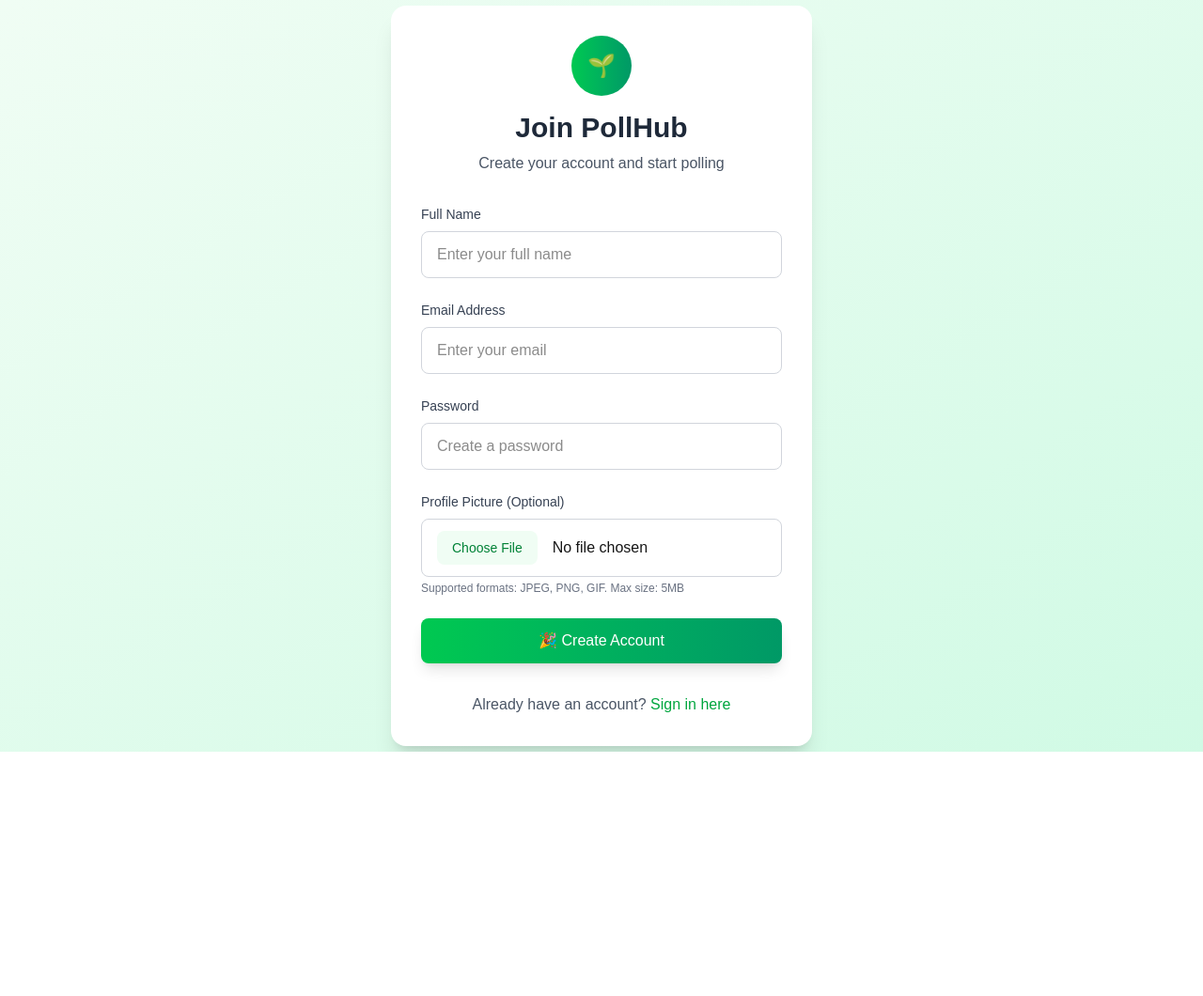
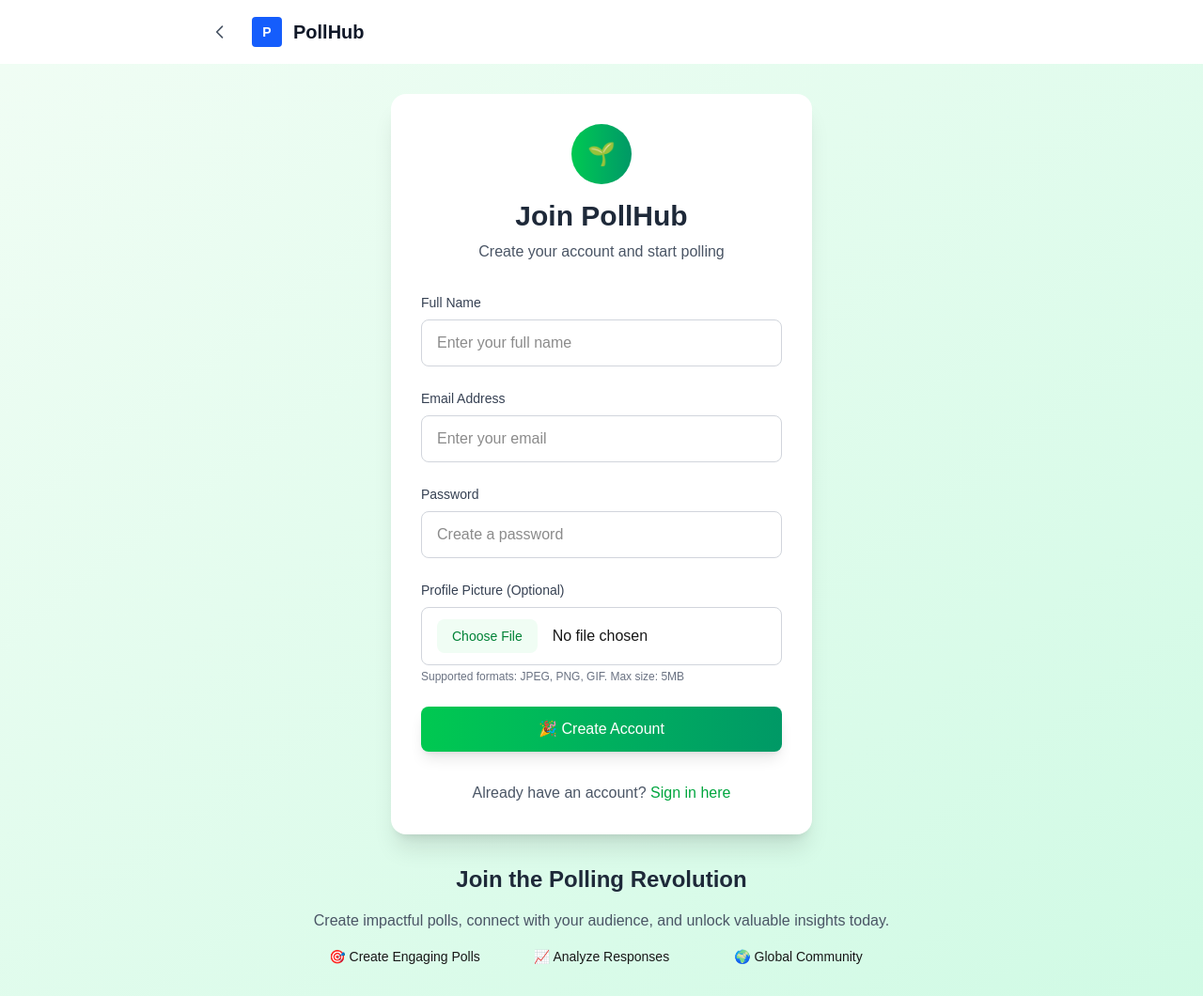
Before and after one commit to cseahmed01/nextjs-poll-app, a Next.js app: page /signup in a window 1280 px wide. Shown: the whole page at 94% size. Before the commit the page ends 800 px from the top, so only its background shows below. Built offline with nearby package versions, Linux system fonts and the light colour scheme.

Commit message:
Update login registration etc

```diff
--- a/src/app/login/page.js
+++ b/src/app/login/page.js
@@ -3,6 +3,7 @@
 import { useState } from 'react'
 import { signIn } from 'next-auth/react'
 import { useRouter } from 'next/navigation'
+import Link from 'next/link'
 
 export default function Login() {
   const [email, setEmail] = useState('')
@@ -31,8 +32,34 @@ export default function Login() {
   }
 
   return (
-    <div className="min-h-screen bg-gradient-to-br from-blue-50 to-indigo-100 flex items-center justify-center px-4">
-      <div className="max-w-md w-full">
+    <>
+      <header className="bg-white shadow">
+        <div className="max-w-4xl mx-auto px-4 sm:px-6 py-4">
+          <div className="flex items-center">
+            <button
+              onClick={() => router.back()}
+              className="mr-4 p-2 hover:bg-gray-100 rounded-full transition-colors"
+            >
+              <svg className="w-5 h-5 text-gray-600" fill="none" stroke="currentColor" viewBox="0 0 24 24">
+                <path strokeLinecap="round" strokeLinejoin="round" strokeWidth={2} d="M15 19l-7-7 7-7" />
+              </svg>
+            </button>
+            <Link
+              href="/"
+              className="flex items-center space-x-2 sm:space-x-3 hover:opacity-80 transition-opacity"
+            >
+              <div className="w-6 h-6 sm:w-8 sm:h-8 bg-blue-600 rounded flex items-center justify-center">
+                <span className="text-white text-xs sm:text-sm font-bold">P</span>
+              </div>
+              <h1 className="text-lg sm:text-xl font-bold text-gray-900">PollHub</h1>
+            </Link>
+          </div>
+        </div>
+      </header>
+
+      <div className="min-h-screen bg-gradient-to-br from-blue-50 to-indigo-100 flex flex-col items-center justify-center px-4 py-8">
+        {/* Form First */}
+        <div className="max-w-md w-full mb-8">
           <div className="bg-white rounded-2xl shadow-xl p-8">
             <div className="text-center mb-8">
               <div className="w-16 h-16 bg-gradient-to-r from-blue-500 to-indigo-600 rounded-full flex items-center justify-center mx-auto mb-4">
@@ -102,6 +129,18 @@ export default function Login() {
             </div>
           </div>
         </div>
+
+        {/* Hero Section Below Form */}
+        <div className="text-center max-w-xl md:max-w-2xl">
+          <h2 className="text-xl md:text-2xl font-bold text-gray-800 mb-3 md:mb-4">Discover the Power of Polling</h2>
+          <p className="text-sm md:text-base text-gray-600 mb-3 md:mb-4">Engage your audience, gather insights, and make informed decisions with PollHub.</p>
+          <div className="grid grid-cols-1 md:grid-cols-3 gap-2 md:gap-4 text-xs md:text-sm">
+            <div className="text-center">📊 Real-time Analytics</div>
+            <div className="text-center">👥 Community Engagement</div>
+            <div className="text-center">🚀 Data-Driven Insights</div>
           </div>
+        </div>
+      </div>
+    </>
   )
 }
--- a/src/app/signup/page.js
+++ b/src/app/signup/page.js
@@ -2,6 +2,7 @@
 
 import { useState } from 'react'
 import { useRouter } from 'next/navigation'
+import Link from 'next/link'
 
 export default function Signup() {
   const [name, setName] = useState('')
@@ -62,8 +63,34 @@ export default function Signup() {
   }
 
   return (
-    <div className="min-h-screen bg-gradient-to-br from-green-50 to-emerald-100 flex items-center justify-center px-4">
-      <div className="max-w-md w-full">
+    <>
+      <header className="bg-white shadow">
+        <div className="max-w-4xl mx-auto px-4 sm:px-6 py-4">
+          <div className="flex items-center">
+            <button
+              onClick={() => router.back()}
+              className="mr-4 p-2 hover:bg-gray-100 rounded-full transition-colors"
+            >
+              <svg className="w-5 h-5 text-gray-600" fill="none" stroke="currentColor" viewBox="0 0 24 24">
+                <path strokeLinecap="round" strokeLinejoin="round" strokeWidth={2} d="M15 19l-7-7 7-7" />
+              </svg>
+            </button>
+            <Link
+              href="/"
+              className="flex items-center space-x-2 sm:space-x-3 hover:opacity-80 transition-opacity"
+            >
+              <div className="w-6 h-6 sm:w-8 sm:h-8 bg-blue-600 rounded flex items-center justify-center">
+                <span className="text-white text-xs sm:text-sm font-bold">P</span>
+              </div>
+              <h1 className="text-lg sm:text-xl font-bold text-gray-900">PollHub</h1>
+            </Link>
+          </div>
+        </div>
+      </header>
+
+      <div className="min-h-screen bg-gradient-to-br from-green-50 to-emerald-100 flex flex-col items-center justify-center px-4 py-8">
+        {/* Form First */}
+        <div className="max-w-md w-full mb-8">
           <div className="bg-white rounded-2xl shadow-xl p-8">
             <div className="text-center mb-8">
               <div className="w-16 h-16 bg-gradient-to-r from-green-500 to-emerald-600 rounded-full flex items-center justify-center mx-auto mb-4">
@@ -162,6 +189,18 @@ export default function Signup() {
             </div>
           </div>
         </div>
+
+        {/* Hero Section Below Form */}
+        <div className="text-center max-w-xl md:max-w-2xl">
+          <h2 className="text-xl md:text-2xl font-bold text-gray-800 mb-3 md:mb-4">Join the Polling Revolution</h2>
+          <p className="text-sm md:text-base text-gray-600 mb-3 md:mb-4">Create impactful polls, connect with your audience, and unlock valuable insights today.</p>
+          <div className="grid grid-cols-1 md:grid-cols-3 gap-2 md:gap-4 text-xs md:text-sm">
+            <div className="text-center">🎯 Create Engaging Polls</div>
+            <div className="text-center">📈 Analyze Responses</div>
+            <div className="text-center">🌍 Global Community</div>
           </div>
+        </div>
+      </div>
+    </>
   )
 }
```
Lines whose indentation alone changed are shown as unchanged.
